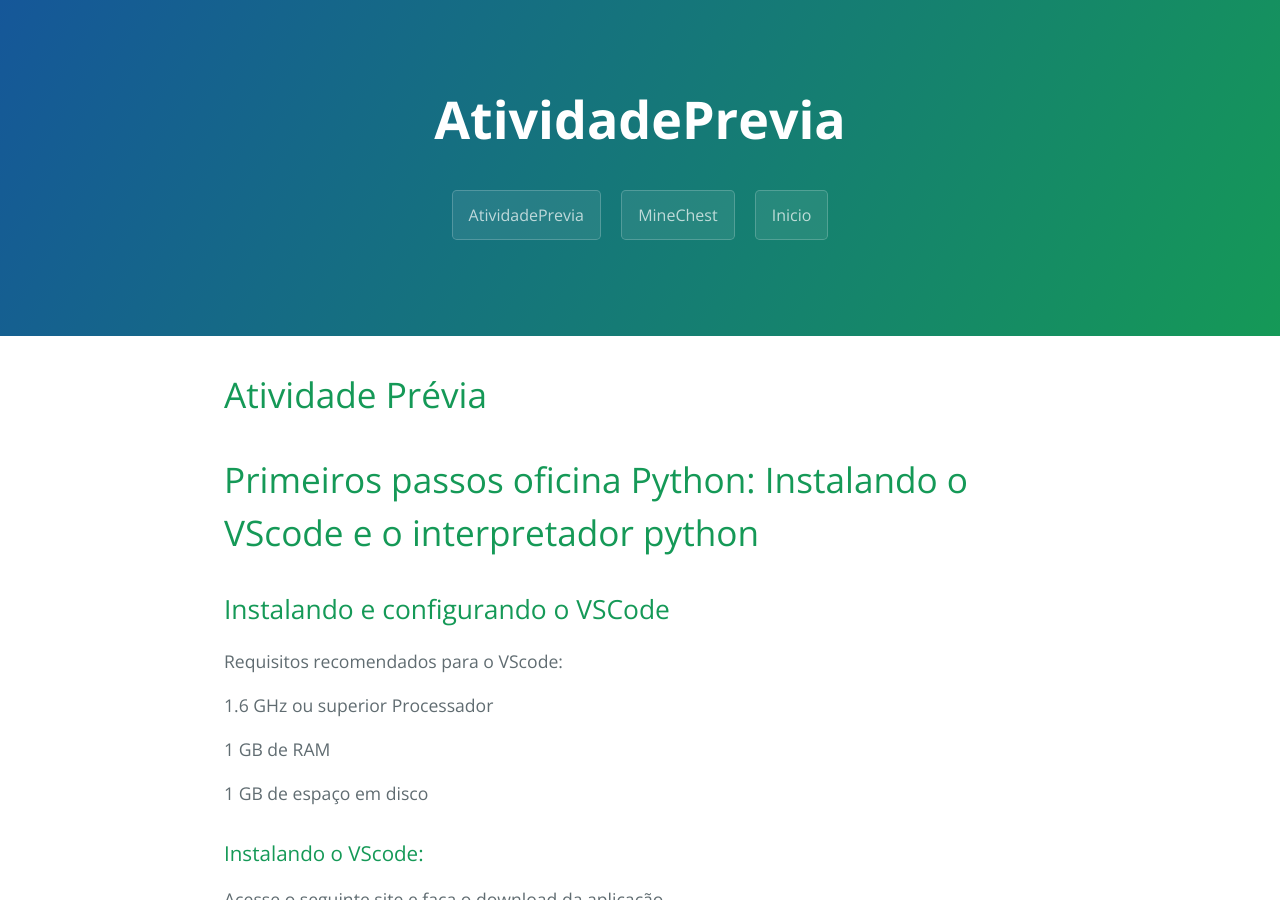
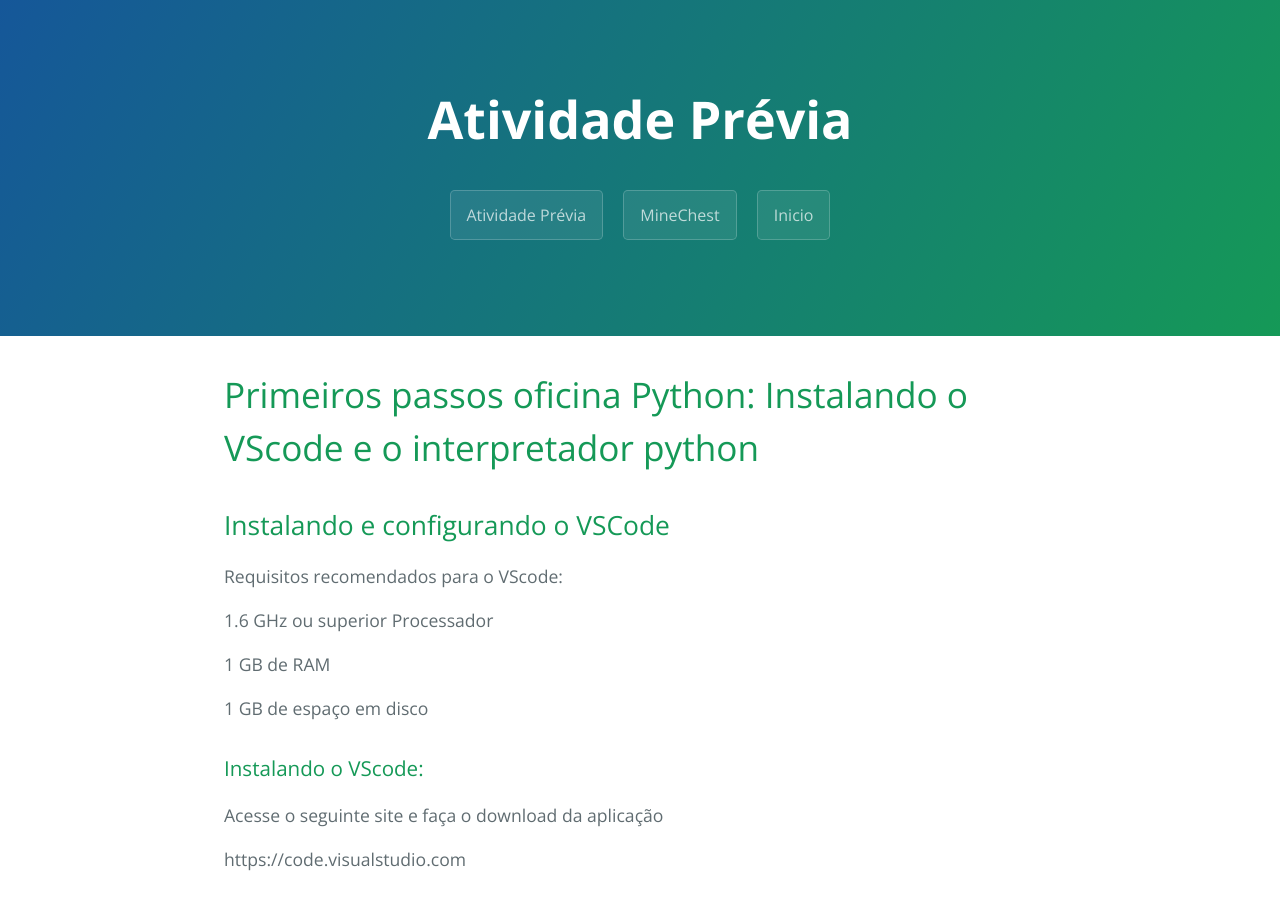
Before and after one commit to E2PC/ProjectPage, a Jekyll site: the page built from AtividadePrevia.md, in a window 1280 px wide and 900 px high. Built offline with Jekyll 4.4.1, drawn with Linux system fonts in a browser that asks for light colours.

Commit message:
Update AtividadePrevia.md

```diff
--- a/AtividadePrevia.md
+++ b/AtividadePrevia.md
@@ -1,10 +1,8 @@
 ---
-title: AtividadePrevia
+title: Atividade Prévia
 layout: template
 filename: AtividadePrevia
 ---
-
-# Atividade Prévia
 
 # Primeiros passos oficina Python: Instalando o VScode e o interpretador python
 
```
